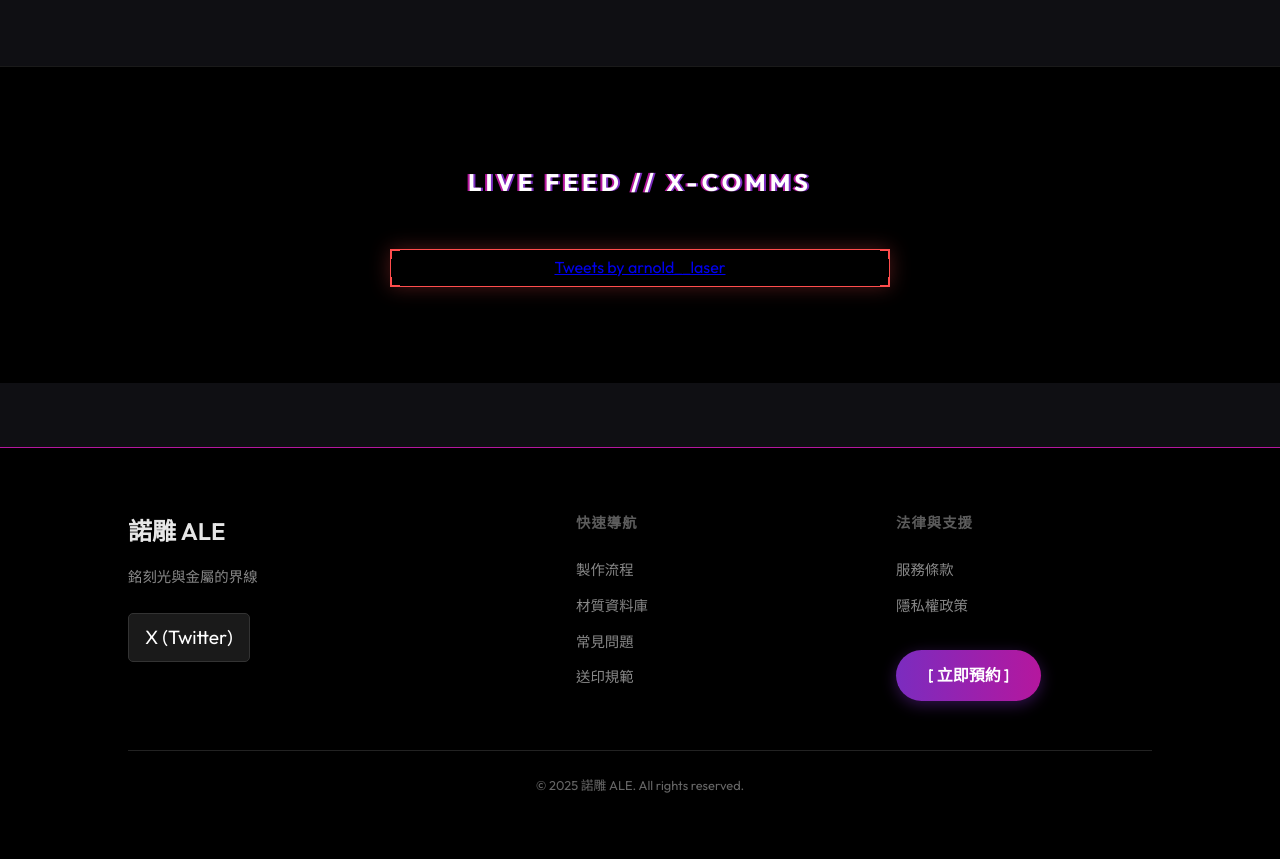
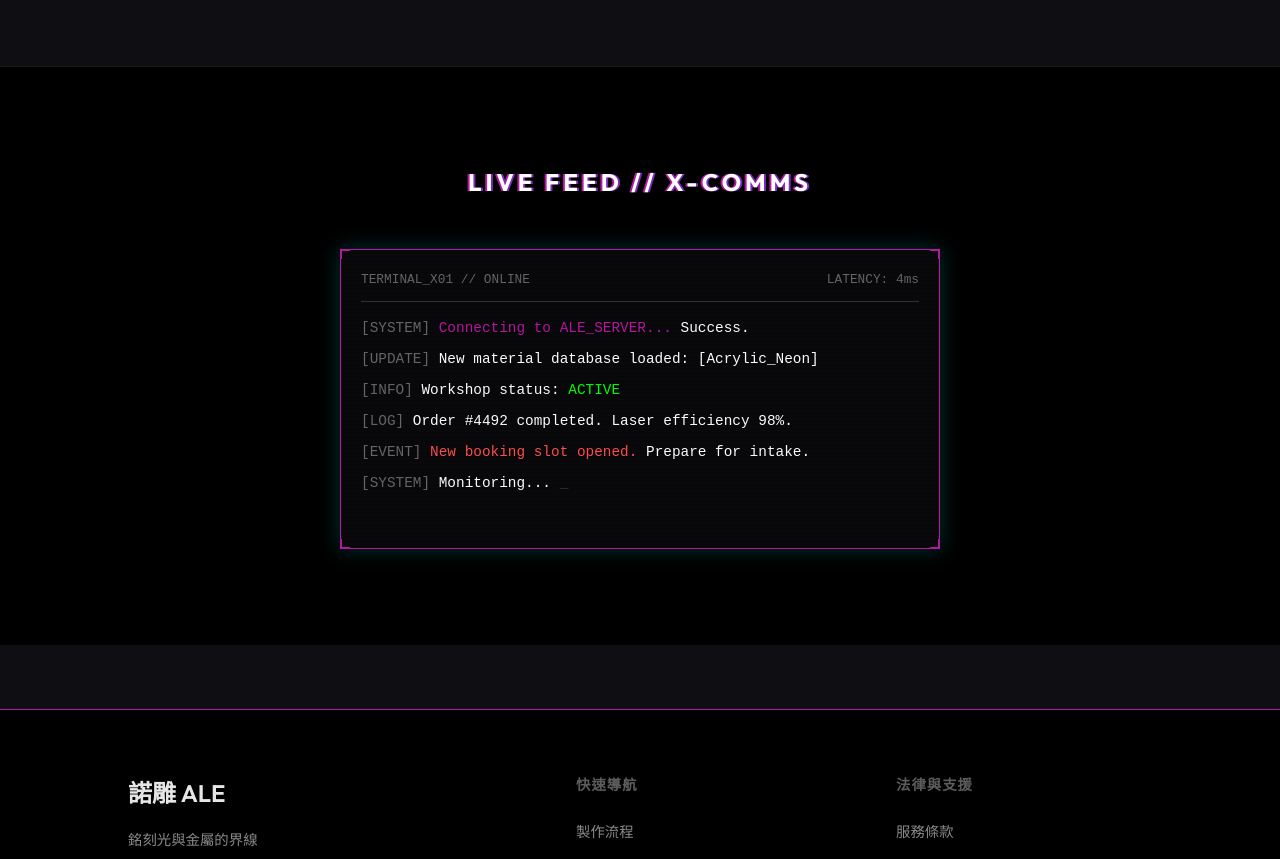
Before and after one commit to Arnoldtw1124/lazer, a Flask app: page / in a window 1280 px wide. Shown: the part 1152-2011 px from the top of the page. Before the commit the page ends 1945 px from the top, so only its background shows below. Run offline with Flask 3, Linux system fonts and the light colour scheme; some libraries are stand-ins or nearby versions.

Commit message:
Retry replace Twitter feed with System Log

```diff
--- a/templates/index.html
+++ b/templates/index.html
@@ -99,31 +99,93 @@
     ">LIVE FEED // X-COMMS</h2>
 
     <div class="feed-container" style="
-        max-width: 500px;
+        max-width: 600px;
         margin: 0 auto;
-        border: 1px solid #ff4d4d;
-        box-shadow: 0 0 20px rgba(255, 77, 77, 0.3);
-        padding: 5px;
-        background: rgba(0,0,0,0.8);
+        border: 1px solid var(--secondary-color);
+        box-shadow: 0 0 20px rgba(0, 255, 255, 0.2);
+        padding: 20px;
+        background: rgba(10, 10, 12, 0.95);
         position: relative;
+        font-family: 'Courier New', Courier, monospace;
+        text-align: left;
+        min-height: 300px;
     ">
         <!-- Decoration corners -->
         <div
-            style="position: absolute; top: -1px; left: -1px; width: 10px; height: 10px; border-top: 2px solid #ff4d4d; border-left: 2px solid #ff4d4d;">
+            style="position: absolute; top: -1px; left: -1px; width: 10px; height: 10px; border-top: 2px solid var(--secondary-color); border-left: 2px solid var(--secondary-color);">
         </div>
         <div
-            style="position: absolute; top: -1px; right: -1px; width: 10px; height: 10px; border-top: 2px solid #ff4d4d; border-right: 2px solid #ff4d4d;">
+            style="position: absolute; top: -1px; right: -1px; width: 10px; height: 10px; border-top: 2px solid var(--secondary-color); border-right: 2px solid var(--secondary-color);">
         </div>
         <div
-            style="position: absolute; bottom: -1px; left: -1px; width: 10px; height: 10px; border-bottom: 2px solid #ff4d4d; border-left: 2px solid #ff4d4d;">
+            style="position: absolute; bottom: -1px; left: -1px; width: 10px; height: 10px; border-bottom: 2px solid var(--secondary-color); border-left: 2px solid var(--secondary-color);">
         </div>
         <div
-            style="position: absolute; bottom: -1px; right: -1px; width: 10px; height: 10px; border-bottom: 2px solid #ff4d4d; border-right: 2px solid #ff4d4d;">
+            style="position: absolute; bottom: -1px; right: -1px; width: 10px; height: 10px; border-bottom: 2px solid var(--secondary-color); border-right: 2px solid var(--secondary-color);">
         </div>
 
-        <a class="twitter-timeline" data-width="400" data-height="600" data-theme="dark"
-            href="https://twitter.com/arnold__laser?ref_src=twsrc%5Etfw">Tweets by arnold__laser</a>
-        <script async src="https://platform.twitter.com/widgets.js" charset="utf-8"></script>
+        <!-- Terminal Header -->
+        <div style="
+            border-bottom: 1px solid #333;
+            padding-bottom: 10px;
+            margin-bottom: 15px;
+            color: #666;
+            font-size: 0.8rem;
+            display: flex;
+            justify-content: space-between;
+        ">
+            <span>TERMINAL_X01 // ONLINE</span>
+            <span>LATENCY: 4ms</span>
+        </div>
 
+        <!-- Log Content -->
+        <div class="terminal-logs" style="font-size: 0.9rem; line-height: 1.6;">
+            <div style="margin-bottom: 8px;">
+                <span style="color: #666;">[SYSTEM]</span> <span style="color: var(--secondary-color);">Connecting to
+                    ALE_SERVER...</span> Success.
+            </div>
+            <div style="margin-bottom: 8px;">
+                <span style="color: #666;">[UPDATE]</span> New material database loaded: <span
+                    style="color: #fff;">[Acrylic_Neon]</span>
+            </div>
+            <div style="margin-bottom: 8px;">
+                <span style="color: #666;">[INFO]</span> Workshop status: <span style="color: #0f0;">ACTIVE</span>
+            </div>
+            <div style="margin-bottom: 8px;">
+                <span style="color: #666;">[LOG]</span> Order #4492 completed. Laser efficiency 98%.
+            </div>
+            <div style="margin-bottom: 8px;">
+                <span style="color: #666;">[EVENT]</span> <span style="color: #ff4d4d;">New booking slot opened.</span>
+                Prepare for intake.
+            </div>
+            <div style="margin-bottom: 8px;">
+                <span style="color: #666;">[SYSTEM]</span> Monitoring... <span class="blink">_</span>
+            </div>
+        </div>
+
+        <!-- Scanline Effect -->
+        <div style="
+            position: absolute;
+            top: 0;
+            left: 0;
+            width: 100%;
+            height: 100%;
+            background: linear-gradient(to bottom, transparent 50%, rgba(0,0,0,0.1) 51%);
+            background-size: 100% 4px;
+            pointer-events: none;
+            opacity: 0.3;
+        "></div>
     </div>
+
+    <style>
+        .blink {
+            animation: blinker 1s linear infinite;
+        }
+
+        @keyframes blinker {
+            50% {
+                opacity: 0;
+            }
+        }
+    </style>
     {% endblock %}
```
